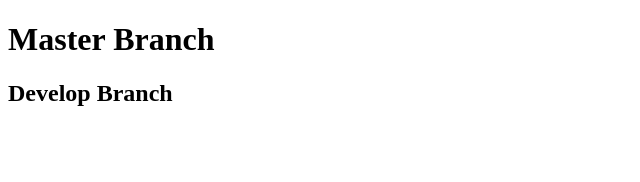
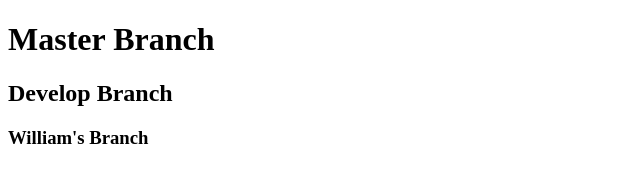
Before and after one commit to koleahmantle/gitTeam, a plain HTML site: page index.html in a window 1280 px wide. Shown: the whole page, without its empty margins (0-640 px from the left). Drawn offline with Linux system fonts and the light colour scheme.

Commit message:
william's branch

```diff
--- a/index.html
+++ b/index.html
@@ -10,6 +10,6 @@
 
     <h1>Master Branch</h1>
     <h2>Develop Branch</h2>
-
+    <h3>William's Branch</h3>
 </body>
 </html>
```
